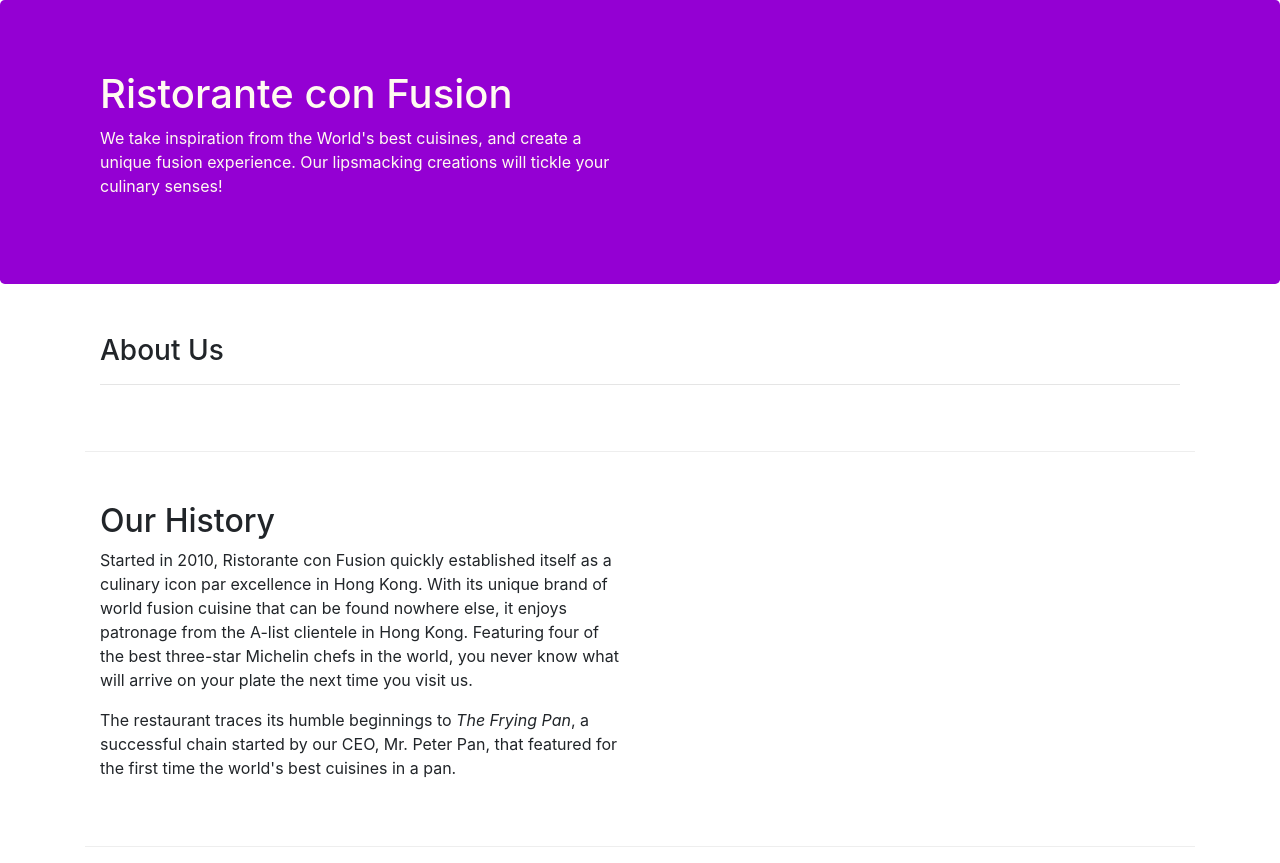
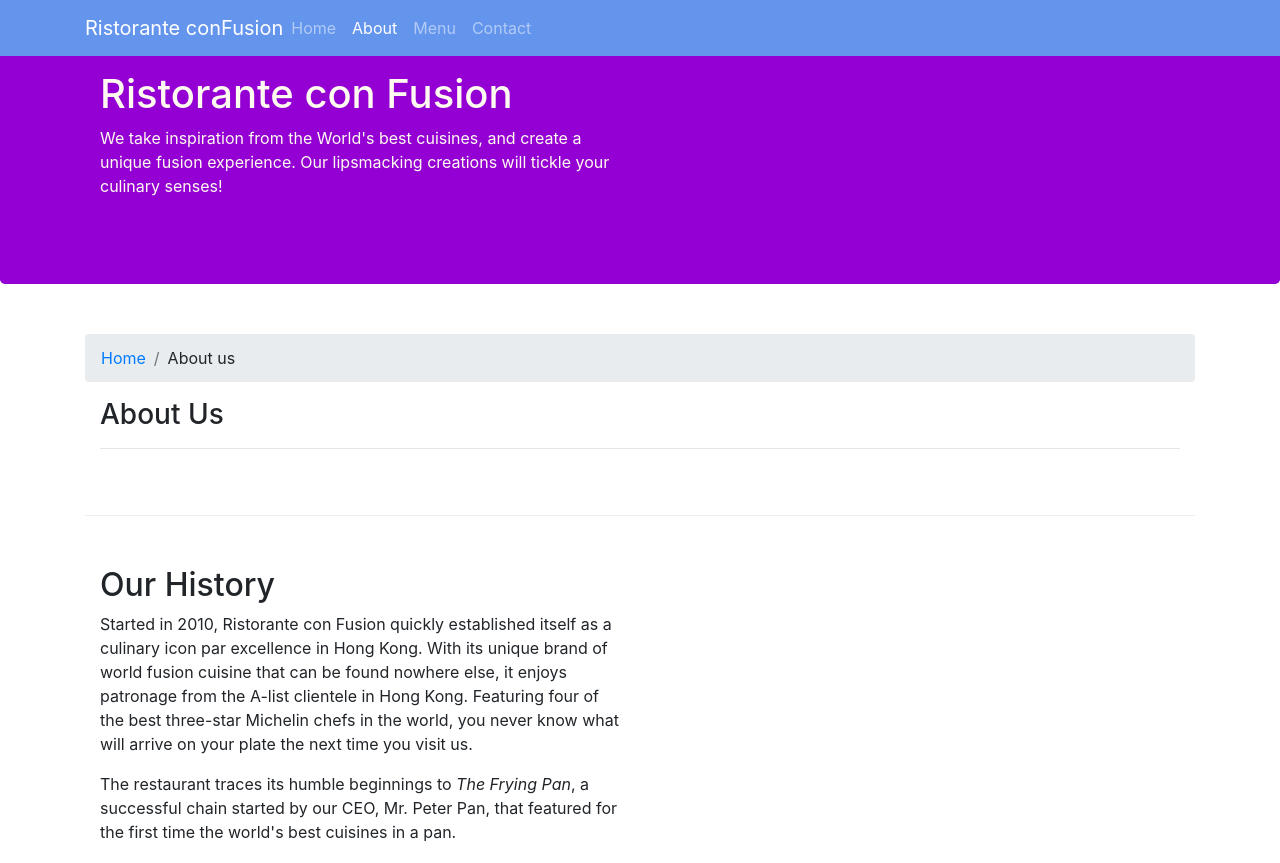
Before and after one commit to gundetichinnesh/conFUsion, a website: page aboutus.html in a window 1280 px wide. Shown: the top 863 px of the page. Drawn offline with nearby package versions, Linux system fonts and the light colour scheme.

Commit message:
navbar and breadcrumbs

```diff
--- a/aboutus.html
+++ b/aboutus.html
@@ -16,6 +16,23 @@
 </head>
 
 <body>
+    <nav class="navbar navbar-dark navbar-expand-sm fixed-top">
+        <div class="container">
+            <button class="navbar-toggler" type="button" data-toggle="collapse" data-target="#navbar">
+                <span class="navbar-toggler-icon"></span>
+            </button>
+            <a class="navbar-brand mr-auto" href="./index.html">Ristorante conFusion</a>
+            <div class="collapse navbar-collapse " id ="navbar">
+
+              <ul class="navbar-nav mr-auto">
+                 <li class="nav-item"><a class="nav-link" href="./index.html">Home</a></li>
+                 <li class="nav-item active"><a class="nav-link" href="#">About</a></li>
+                 <li class="nav-item"><a class="nav-link" href="#">Menu</Menu></Menu></a></li>
+                 <li class="nav-item"><a class="nav-link" href="#">Contact</a></li>
+             </ul>
+            </div>
+        </div>
+    </nav>
 
     <header class="jumbotron">
         <div class="container">
@@ -32,6 +49,11 @@
 
     <div class="container">
         <div class="row row-content">
+
+            <ol class="col-12  breadcrumb">
+                    <li class="breadcrumb-item"><a href="./index.html">Home</a></li>
+                    <li class="breadcrumb-item">About us</li>
+            </ol>
             <div class="col-12 col-sm-12">
                <h3>About Us</h3>
                <hr>
@@ -71,7 +93,7 @@
                 <div class="col-4 offset-1 col-sm-2">
                     <h5>Links</h5>
                     <ul class="list-unstyled">
-                        <li><a href="#">Home</a></li>
+                        <li><a href="./index.html">Home</a></li>
                         <li><a href="#">About</a></li>
                         <li><a href="#">Menu</a></li>
                         <li><a href="#">Contact</a></li>
--- a/css/styles.css
+++ b/css/styles.css
@@ -27,3 +27,11 @@
     margin: 0px auto;
     color: darkslategray;
 }
+.body{
+    padding: 50px 0px 0px 0px;
+    z-index: 0;
+
+}
+.navbar{
+    background-color: cornflowerblue;
+}
```
Also changed, not shown: index.html (+18 -1 lines).
